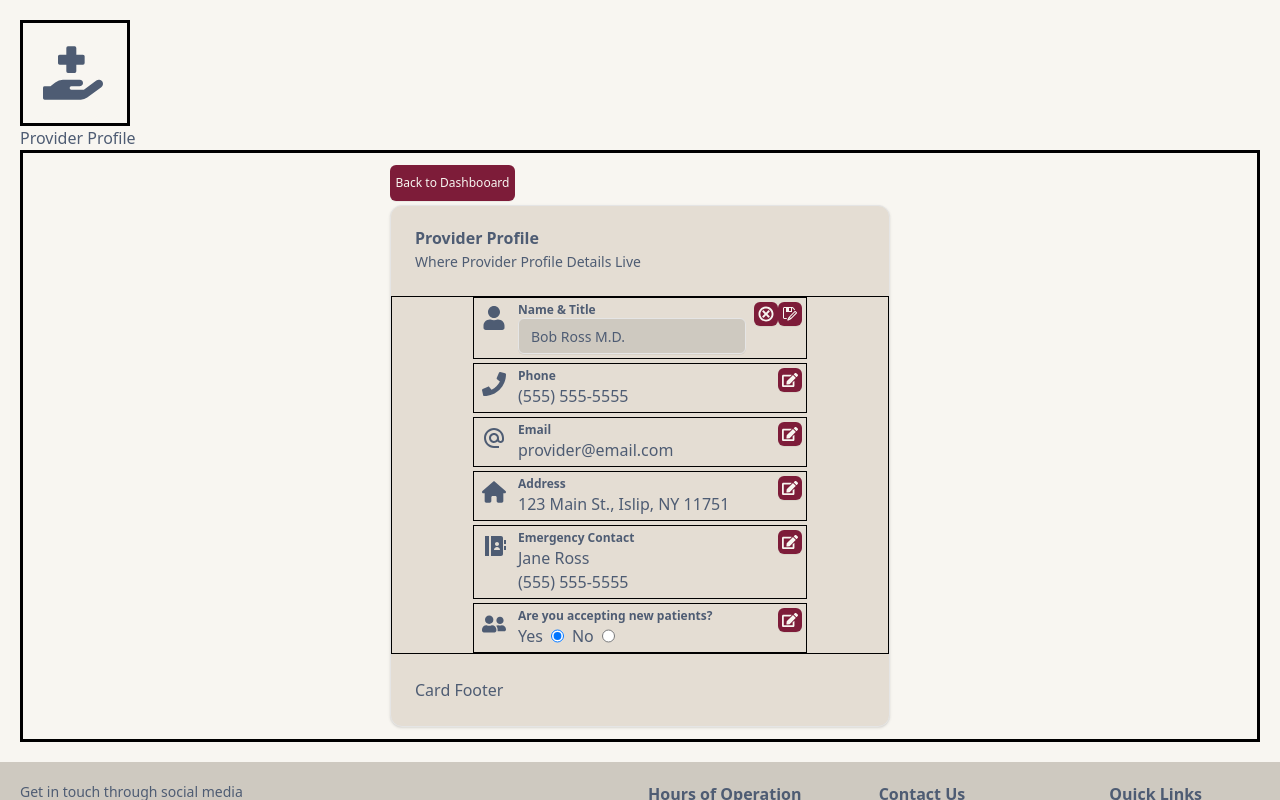
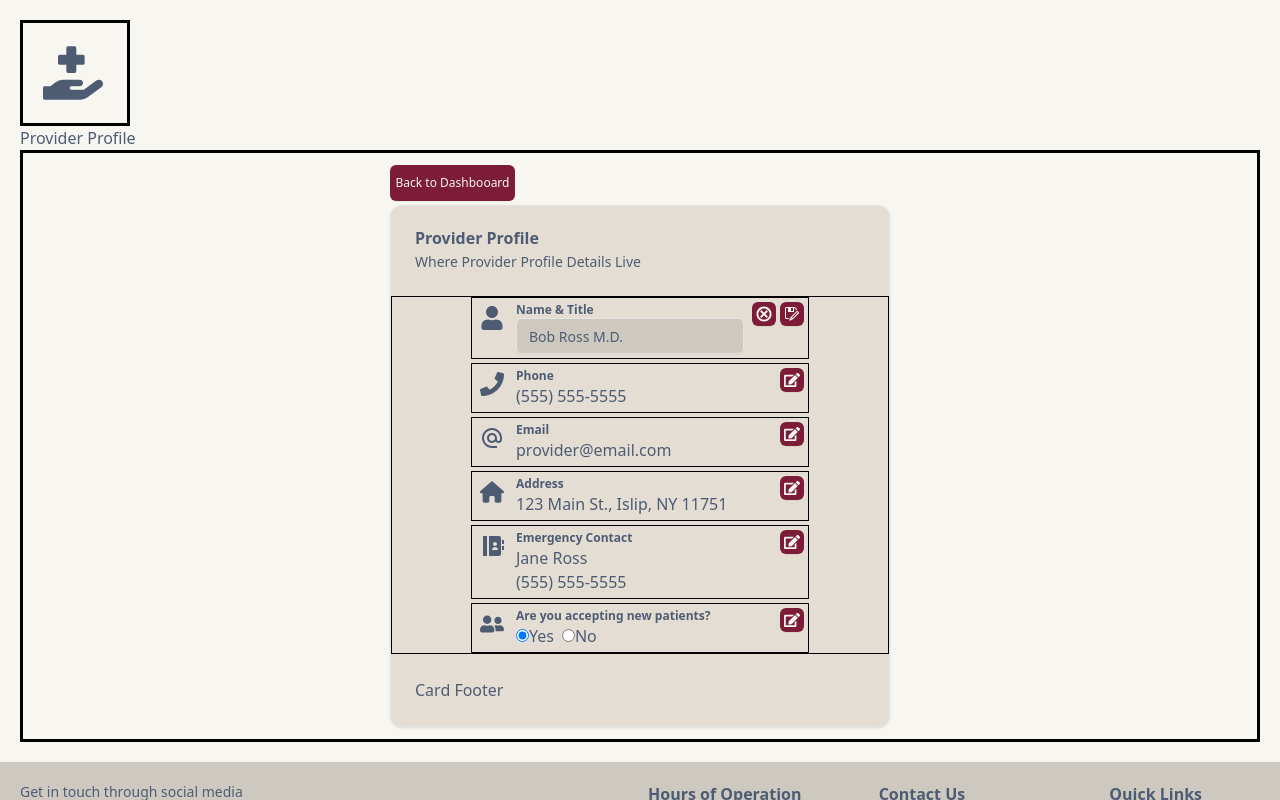
Before and after one commit to rzagramonte/haven-health, a Next.js app: page /provider/profile in a window 1280 px wide. Both pictures are taken after a click on the button 769 px from the left and 314 px from the top of the page. Shown: the top 800 px of the page. Built offline with nearby package versions, Linux system fonts and the light colour scheme; no server answers.

Commit message:
feat(ui/providerprofile): editableBooleanField and editableStringField
broke down provider profile logic into two components

```diff
--- a/app/provider/profile/page.tsx
+++ b/app/provider/profile/page.tsx
@@ -28,6 +28,8 @@ import {
   CardTitle,
 } from '@/components/ui/card'
 import { Input } from '@/components/ui/input'
+import EditableBooleanField from '@/components/ui/providerProfile/editableBooleanField'
+import EditableStringField from '@/components/ui/providerProfile/editableStringField'
 
 export type ProviderDetails = [
   { label: string; key: 'name'; value: string; icon: IconType },
@@ -243,68 +245,32 @@ export default function ProfilePage() {
                               />
                             </>
                           )}
-                        {editState.editingKey === key &&
-                          key === 'newPatients' &&
-                          typeof editState.editableValue === 'boolean' && (
-                            <div className="flex gap-2">
-                              <label htmlFor="yes-option">
-                                {value ? ' Yes' : 'No'}
-                              </label>
-                              <input
-                                type="radio"
-                                name="choice"
-                                value="yes"
-                                checked={
+                        {key === 'newPatients' && (
+                          <EditableBooleanField
+                            value={
+                              editState.editingKey === key &&
                               typeof editState.editableValue === 'boolean'
                                 ? editState.editableValue
-                                    : value
+                                : (value as boolean)
                             }
-                                id="yes-option"
-                                onChange={(e) =>
-                                  editDispatch({
-                                    type: 'UPDATE',
-                                    value: e.target.value,
-                                  })
+                            editing={editState.editingKey === key}
+                            onUpdate={(val) =>
+                              editDispatch({ type: 'UPDATE', value: val })
                             }
                           />
-                              <label htmlFor="no-option">
-                                {value ? ' No' : 'Yes'}
-                              </label>
-                              <input
-                                type="radio"
-                                name="choice"
-                                value="no"
-                                checked={
-                                  typeof editState.editableValue === 'boolean'
-                                    ? !editState.editableValue
-                                    : !value
-                                }
-                                id="no-option"
-                                onChange={(e) =>
-                                  editDispatch({
-                                    type: 'UPDATE',
-                                    value: e.target.value,
-                                  })
-                                }
-                              />
-                            </div>
                         )}
-                        {editState.editingKey === key &&
-                          key !== 'emergencyContact' &&
-                          key != 'newPatients' &&
-                          typeof editState.editableValue === 'string' && (
-                            <Input
-                              className="bg-muted"
+                        {key !== 'emergencyContact' &&
+                          key !== 'newPatients' && (
+                            <EditableStringField
                               value={
+                                editState.editingKey === key &&
                                 typeof editState.editableValue === 'string'
                                   ? editState.editableValue
-                                  : value
+                                  : (value as string)
                               }
-                              onChange={(e) =>
-                                editDispatch({
-                                  type: 'UPDATE',
-                                  value: e.target.value,
-                                })
+                              editing={editState.editingKey === key}
+                              onUpdate={(val) =>
+                                editDispatch({ type: 'UPDATE', value: val })
                               }
                             />
                           )}
@@ -318,44 +284,14 @@ export default function ProfilePage() {
                               <p>{value.phone}</p>
                             </>
                           )}
-                        {editState.editingKey !== key &&
-                          key === 'newPatients' &&
-                          typeof value === 'boolean' && (
-                            <div className="flex gap-2">
-                              <label htmlFor="yes-option">
-                                {value ? ' Yes' : 'No'}
-                              </label>
-                              <input
-                                type="radio"
-                                name="choice"
-                                value="yes"
-                                checked={value}
-                                id="yes-option"
-                                readOnly
-                              />
-                              <label htmlFor="no-option">
-                                {value ? ' No' : 'Yes'}
-                              </label>
-                              <input
-                                type="radio"
-                                name="choice"
-                                value="no"
-                                checked={!value}
-                                id="no-option"
-                                readOnly
-                              />
-                            </div>
-                          )}
-                        {editState.editingKey !== key &&
-                          key !== 'emergencyContact' &&
-                          key !== 'newPatients' && <p>{value}</p>}
                       </div>
                     </div>
                     <CardAction>
                       {editState.editingKey === key && (
-                        <>
+                        <div className="flex gap-1">
                           <Button
                             className="w-6 h-6 cursor-pointer"
+                            aria-label="Cancel edit"
                             onClick={() => {
                               editDispatch({ type: 'CANCEL' })
                             }}
@@ -364,17 +300,19 @@ export default function ProfilePage() {
                           </Button>
                           <Button
                             className="w-6 h-6 cursor-pointer"
+                            aria-label="Save changes"
                             onClick={() => {
-                              editDispatch({ type: 'CANCEL' })
+                              editDispatch({ type: 'SAVE' })
                             }}
                           >
                             <VscSaveAs />
                           </Button>
-                        </>
+                        </div>
                       )}
                       {editState.editingKey !== key && (
                         <Button
                           className="w-6 h-6 cursor-pointer"
+                          aria-label="Edit Field"
                           onClick={() => {
                             editDispatch({
                               type: 'EDIT',
--- /dev/null
+++ b/components/ui/providerProfile/editableBooleanField.tsx
@@ -0,0 +1,57 @@
+export interface EditableBooleanFieldProps {
+  value: boolean
+  editing: boolean
+  onUpdate: (val: boolean) => void
+}
+
+export default function EditableBooleanField({
+  value,
+  editing,
+  onUpdate,
+}: EditableBooleanFieldProps) {
+  return editing ? (
+    <div className="flex gap-2" role="radiogroup" aria-label="Boolean Field">
+      <label>
+        <input
+          type="radio"
+          name="choice"
+          checked={value}
+          onChange={() => onUpdate(true)}
+        />
+        Yes
+      </label>
+      <label>
+        <input
+          type="radio"
+          name="choice"
+          checked={!value}
+          onChange={() => onUpdate(false)}
+        />
+        No
+      </label>
+    </div>
+  ) : (
+    <div className="flex gap-2" role="radiogroup" aria-label="Boolean Field">
+      <label>
+        <input
+          type="radio"
+          name="choice"
+          checked={value}
+          onChange={() => onUpdate(true)}
+          readOnly
+        />
+        Yes
+      </label>
+      <label>
+        <input
+          type="radio"
+          name="choice"
+          checked={!value}
+          onChange={() => onUpdate(false)}
+          readOnly
+        />
+        No
+      </label>
+    </div>
+  )
+}
--- /dev/null
+++ b/components/ui/providerProfile/editableStringField.tsx
@@ -0,0 +1,25 @@
+import { Input } from '../input'
+
+export interface EditableStringFieldProps {
+  value: string
+  editing: boolean
+  onUpdate: (val: string) => void
+}
+
+export default function EditableStringField({
+  value,
+  editing,
+  onUpdate,
+}: EditableStringFieldProps) {
+  return editing ? (
+    <>
+      <Input
+        className="bg-muted"
+        value={value}
+        onChange={(e) => onUpdate(e.target.value)}
+      />
+    </>
+  ) : (
+    <p>{value}</p>
+  )
+}
```
Also changed, not shown: components/ui/providerProfile/editableEmergencyContactField.tsx (added), 1 other file (tests, documents, lock files or other folders). Lines whose indentation alone changed are shown as unchanged.
